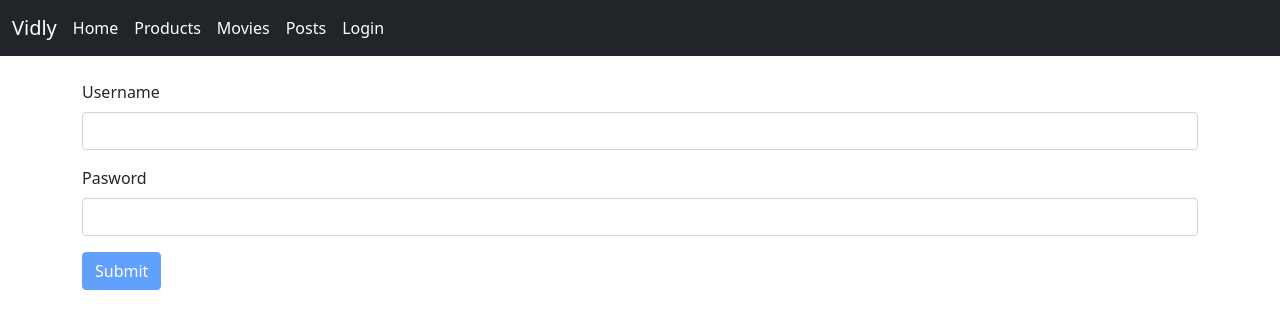
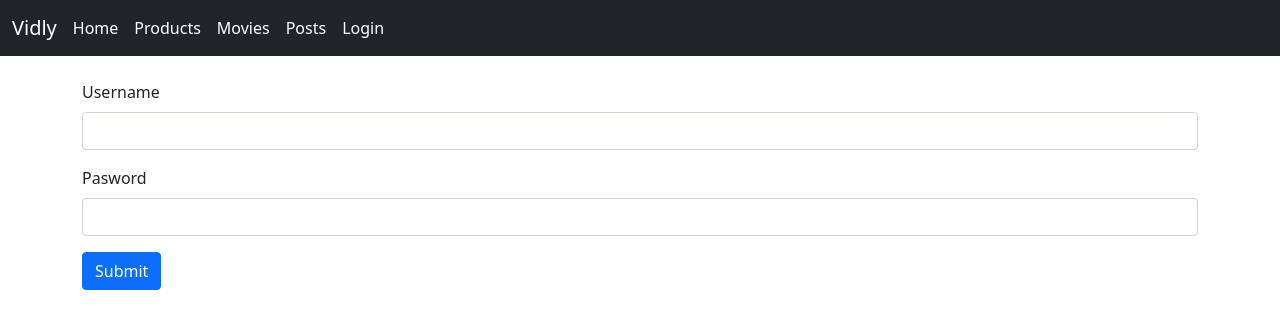
Before and after one commit to rakeshrgit/Vidly, a React (Create React App) app: page /login in a window 1280 px wide. Shown: the top 328 px of the page. Built offline with nearby package versions, Linux system fonts and the light colour scheme.

Commit message:
changes added

```diff
--- a/src/components/loginForm.jsx
+++ b/src/components/loginForm.jsx
@@ -73,7 +73,7 @@ class LoginForm extends Component {
                         error={errors.password}
                     />
                         <button
-                         disabled = {this.validate()}
+                         //disabled = {this.validate()}
                          type="submit"
                          className="btn btn-primary">Submit</button>
                     </form>
```
